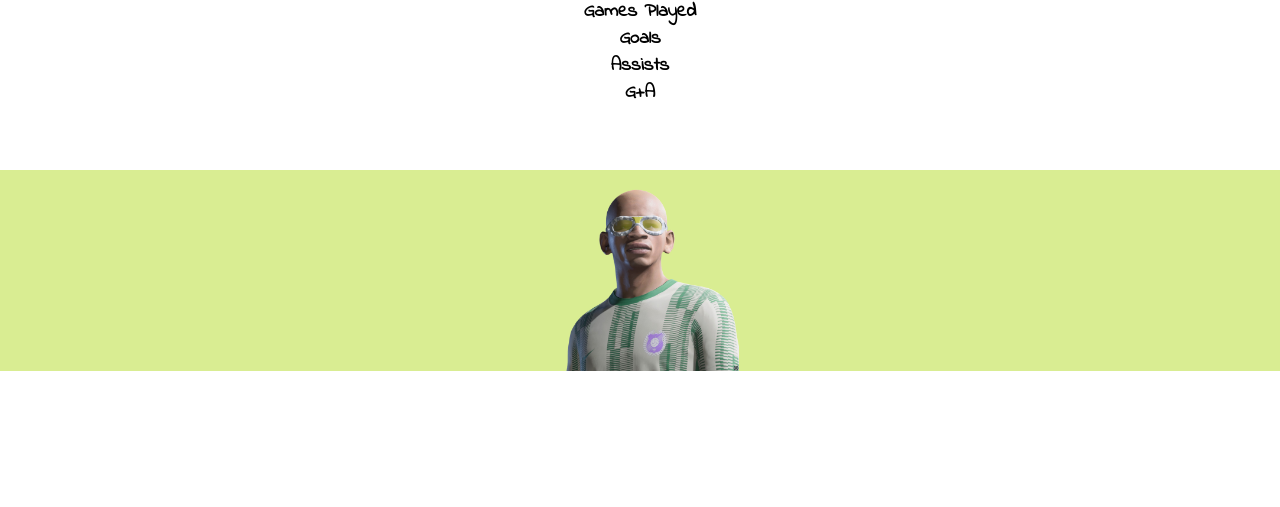
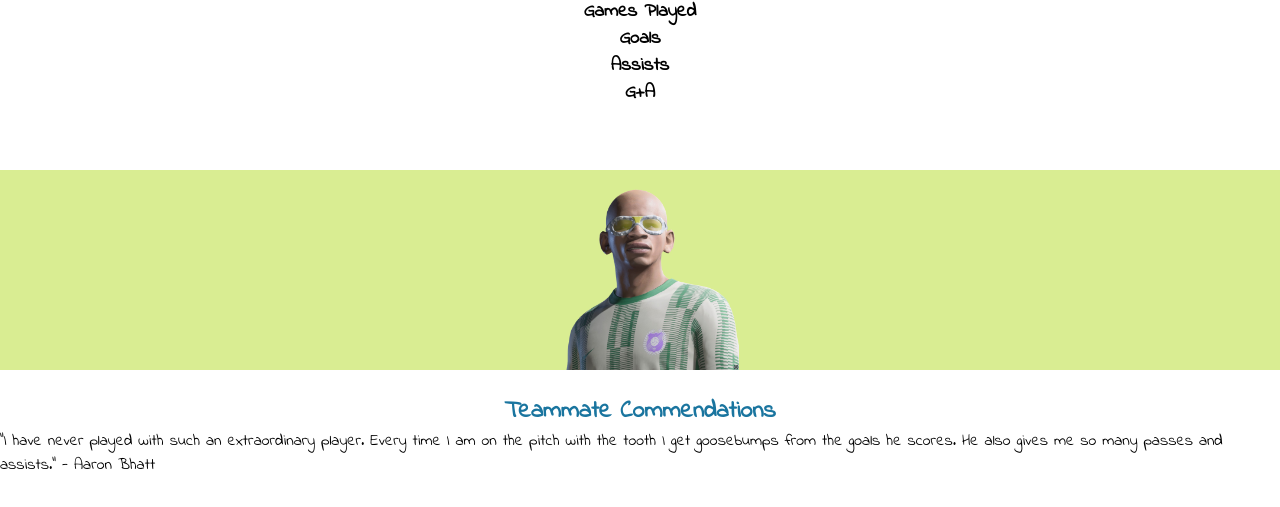
Before and after one commit to khickie1167/lemontooth, a website built with webpack: page index.html in a window 1280 px wide. Shown: the part 101-608 px from the top of the page. Built offline with nearby package versions, Linux system fonts and the light colour scheme.

Commit message:
Third Commit

```diff
--- a/css/style.css
+++ b/css/style.css
@@ -99,3 +99,20 @@
   align-items: center;
   background-color: #D9ED92;
 }
+
+
+
+.quotes{
+  margin-top: 24px;
+  display: flex;
+  justify-content: center;
+  align-items: center;
+  flex-direction: column;
+  font-family: "Indie Flower", cursive;
+  font-weight: 400;
+  font-style: normal;
+}
+
+.quotes h2{
+  color: #1A759F;
+}
--- a/index.html
+++ b/index.html
@@ -3,15 +3,15 @@
 <head>
   <meta charset="utf-8">
   <meta name="viewport" content="width=device-width, initial-scale=1">
-  <title></title>
+  <title>Lemon Tooth</title>
   <link rel="stylesheet" href="css/style.css">
   <meta name="description" content="">
 
-  <meta property="og:title" content="">
-  <meta property="og:type" content="">
-  <meta property="og:url" content="">
-  <meta property="og:image" content="">
-  <meta property="og:image:alt" content="">
+  <meta property="og:title" content="Lemon Tooth">
+  <meta property="og:type" content="website">
+  <meta property="og:url" content="https://www.example.com">
+  <meta property="og:image" content="https://www.example.com/image.jpg">
+  <meta property="og:image:alt" content="Lemon Tooth Logo">
 
   <link rel="icon" href="/favicon.ico" sizes="any">
   <link rel="icon" href="/icon.svg" type="image/svg+xml">
@@ -22,8 +22,6 @@
   <link rel="preconnect" href="https://fonts.googleapis.com">
   <link rel="preconnect" href="https://fonts.gstatic.com" crossorigin>
   <link href="https://fonts.googleapis.com/css2?family=Poppins:wght@400&display=swap" rel="stylesheet">
-  <link rel="preconnect" href="https://fonts.googleapis.com">
-  <link rel="preconnect" href="https://fonts.gstatic.com" crossorigin>
   <link href="https://fonts.googleapis.com/css2?family=Bebas+Neue&family=Indie+Flower&display=swap" rel="stylesheet">
 </head>
 <body>
@@ -43,6 +41,8 @@
     </ul>
   </div>
 
+  <main>
+    <section class="statssection">
       <div class="stats">
         <div class="statheader">
           <h2>Stats</h2>
@@ -52,15 +52,26 @@
         <h3>Assists</h3>
         <h3>G+A</h3>
       </div>
+    </section>
 
+    <section class="gallery">
       <div class="slideshow-container">
-
         <!-- Full-width images with number and caption text -->
         <div class="headshot">
-    <img src="headshot.png" height="201px" alt="tooth">
+          <img src="headshot.png" height="200px" alt="Player headshot">
         </div>
+      </div>
+    </section>
 
-
+    <section class="quotes">
+      <h2>Teammate Commendations</h2>
+      <div class="aaron">
+        <blockquote>
+          "I have never played with such an extraordinary player. Every time I am on the pitch with the tooth I get goosebumps from the goals he scores. He also gives me so many passes and assists." - Aaron Bhatt
+        </blockquote>
+      </div>
+    </section>
+  </main>
 
   <script src="js/app.js"></script>
 </body>
```
Lines whose indentation alone changed are shown as unchanged.
